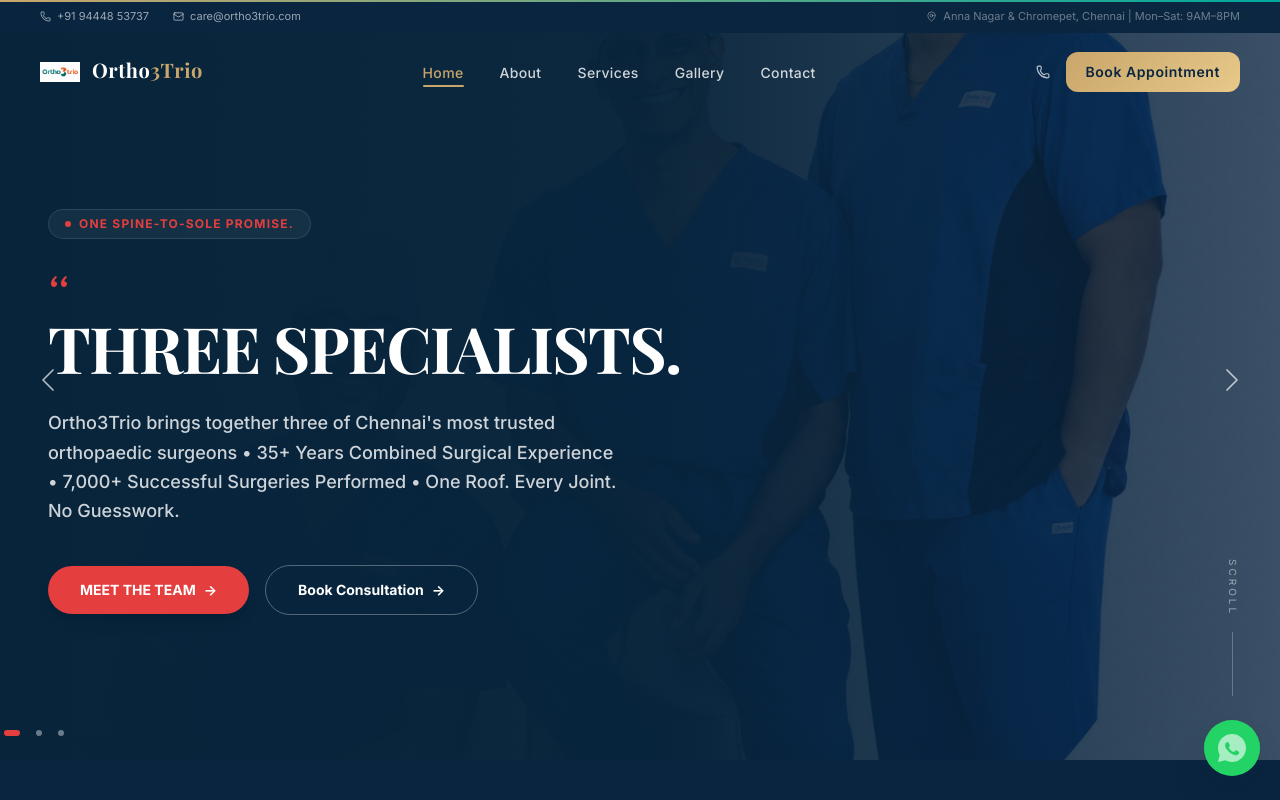
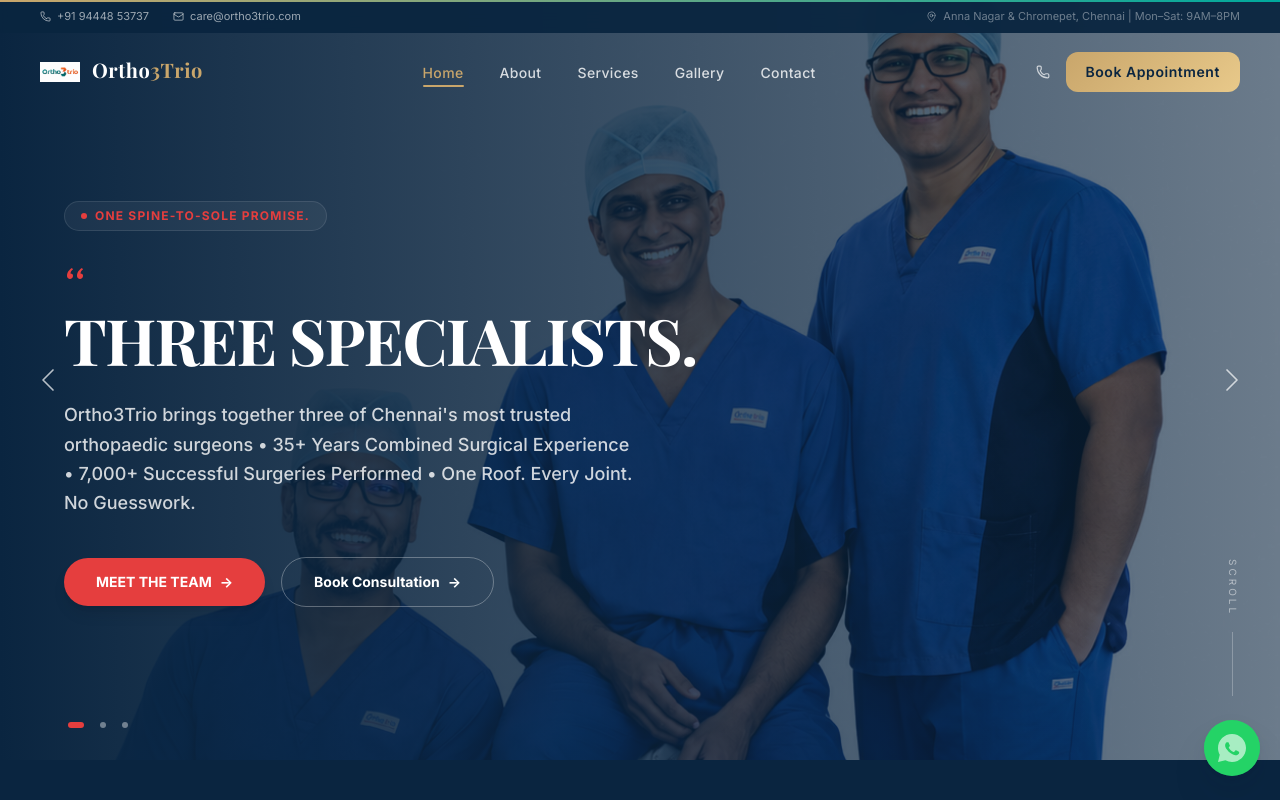
Before and after one commit to yakash4658r/Orthopedic, a React (Vite) app: page /#/ in a window 1280 px wide. Shown: the top 800 px of the page. Built offline with nearby package versions, Linux system fonts and the light colour scheme; a web font is replaced by a local one.

Commit message:
Fix hero banner alignment and reduce gradient opacity for better image visibility

```diff
--- a/src/components/HeroSwiper.tsx
+++ b/src/components/HeroSwiper.tsx
@@ -42,19 +42,19 @@ export default function HeroSwiper() {
                   <img
                     src={banner.bg}
                     alt={banner.doctorName}
-                    className="w-full h-full object-cover object-center"
+                    className="w-full h-full object-cover object-top md:object-[center_20%]"
                     loading="eager"
                   />
                 </div>
 
                 {/* 2. OVERLAY GRADIENT */}
-                {/* Dark teal/blue overlay mapping from left to right */}
-                <div className="absolute inset-0 bg-[#0A2540]/80 sm:bg-gradient-to-r from-[#07243B] via-[#07243B]/90 to-transparent" />
-                <div className="absolute inset-0 bg-gradient-to-t from-[#07243B]/80 via-transparent to-transparent sm:hidden" />
+                {/* Much lighter overlay so images are clearly visible on the right */}
+                <div className="absolute inset-0 bg-[#0A2540]/60 sm:bg-gradient-to-r from-[#0A2540] via-[#0A2540]/50 to-transparent" />
+                <div className="absolute inset-0 bg-gradient-to-t from-[#0A2540]/90 via-[#0A2540]/20 to-transparent sm:hidden" />
 
                 {/* 3. TEXT CONTENT (Left Aligned) */}
-                <div className="relative z-20 w-full max-w-7xl mx-auto px-6 lg:px-12 flex flex-col justify-center h-full pt-16">
-                  <div className="max-w-2xl lg:max-w-3xl">
+                <div className="relative z-20 w-full max-w-7xl mx-auto px-6 lg:px-16 flex flex-col justify-center h-full pt-24 lg:pt-32 pb-20">
+                  <div className="w-full lg:w-[65%] max-w-2xl lg:max-w-3xl">
 
                     {/* Pill Badge */}
                     {isActive && (
@@ -164,7 +164,7 @@ export default function HeroSwiper() {
       </div>
 
       {/* 5. PAGINATION DOTS */}
-      <div className="absolute bottom-6 left-0 right-0 z-30 flex justify-center">
+      <div className="absolute bottom-8 left-0 right-0 z-30 flex justify-center lg:justify-start lg:pl-16 w-full max-w-7xl mx-auto">
         <div className="hero-swiper-pagination flex gap-2" />
       </div>
 
```
